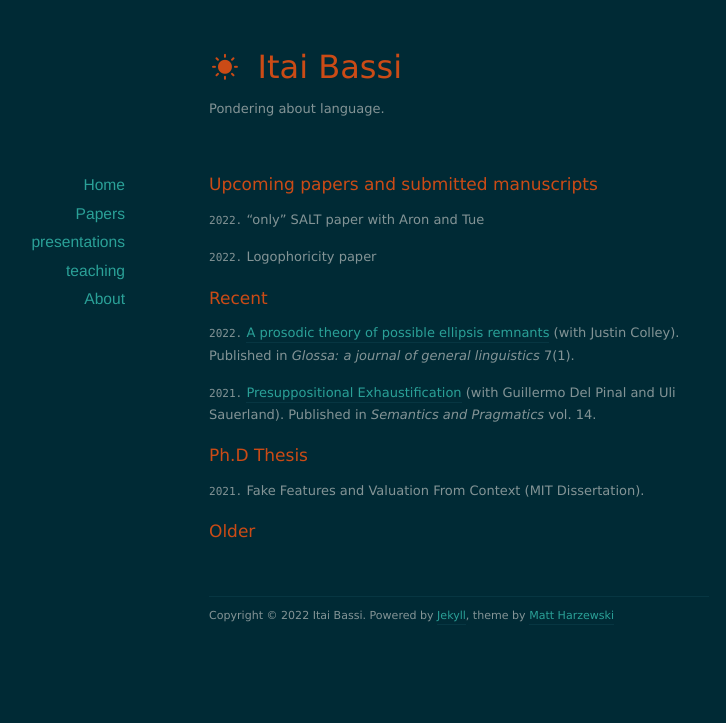
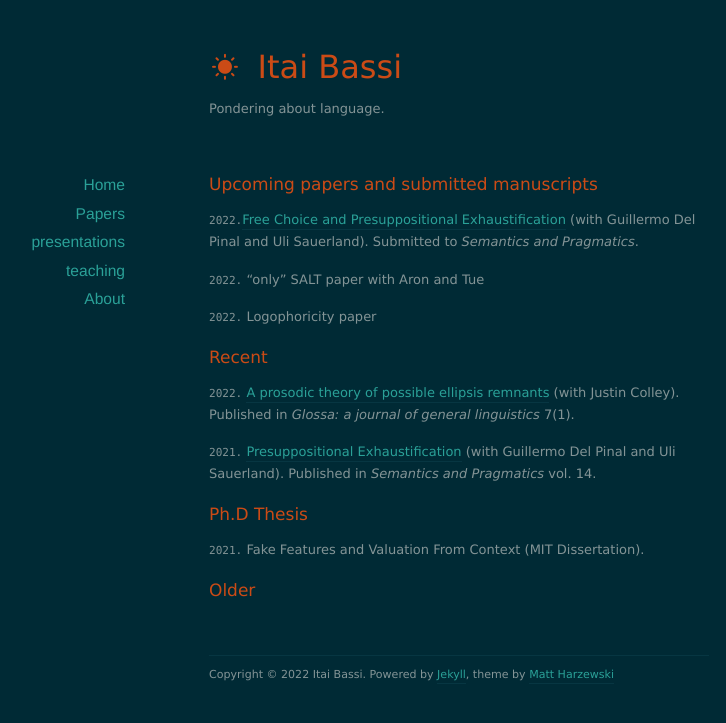
Before and after one commit to itaibassi/itaibassi.github.io, a Jekyll site: the page built from papers/index.markdown, in a window 1280 px wide. Shown: the top 723 px of the page, without its empty margins (181-907 px from the left). Built offline with Jekyll 4.4.1, drawn with Linux system fonts in a browser that asks for light colours; nearby versions of some CDN libraries.

Commit message:
Update index.markdown

```diff
--- a/papers/index.markdown
+++ b/papers/index.markdown
@@ -8,6 +8,8 @@ title: Papers
 
 
 # Upcoming papers and submitted manuscripts
+
+`2022.`[Free Choice and Presuppositional Exhaustification](https://ling.auf.net/lingbuzz/006122) (with Guillermo Del Pinal and Uli Sauerland). Submitted to *Semantics and Pragmatics*.
 
 
 `2022.` "only" SALT paper with Aron and Tue
```
